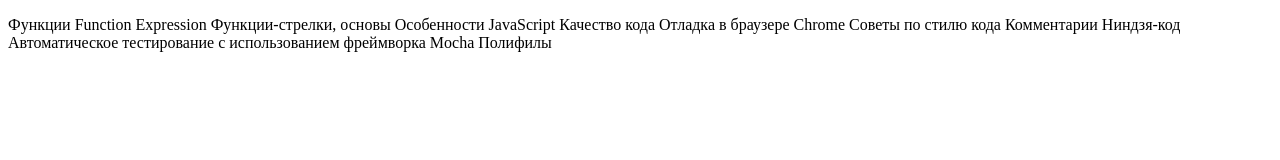
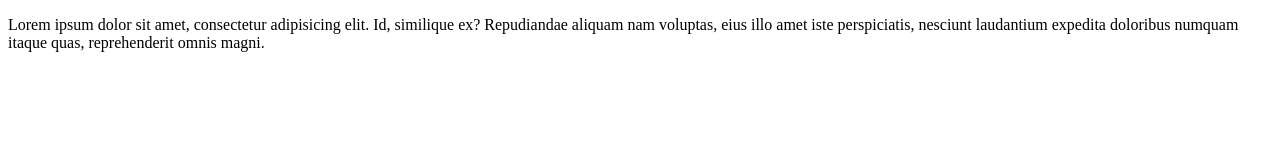
Before and after one commit to daniyar-hash/site, a plain HTML site: page index.html in a window 1280 px wide. Drawn offline with Linux system fonts and the light colour scheme.

Commit message:
second commit

```diff
--- a/index.html
+++ b/index.html
@@ -5,19 +5,9 @@
 	<title>Document</title>
 </head>
 <body>
-	<p>
+	<p>Lorem ipsum dolor sit amet, consectetur adipisicing elit. Id, similique ex? Repudiandae aliquam nam voluptas, eius illo amet iste perspiciatis, nesciunt laudantium expedita doloribus numquam itaque quas, reprehenderit omnis magni.
 
-Функции
-Function Expression
-Функции-стрелки, основы
-Особенности JavaScript
-Качество кода
-Отладка в браузере Chrome
-Советы по стилю кода
-Комментарии
-Ниндзя-код
-Автоматическое тестирование c использованием фреймворка Mocha
-Полифилы</p>
+</p>
 
 </body>
 </html>
```
